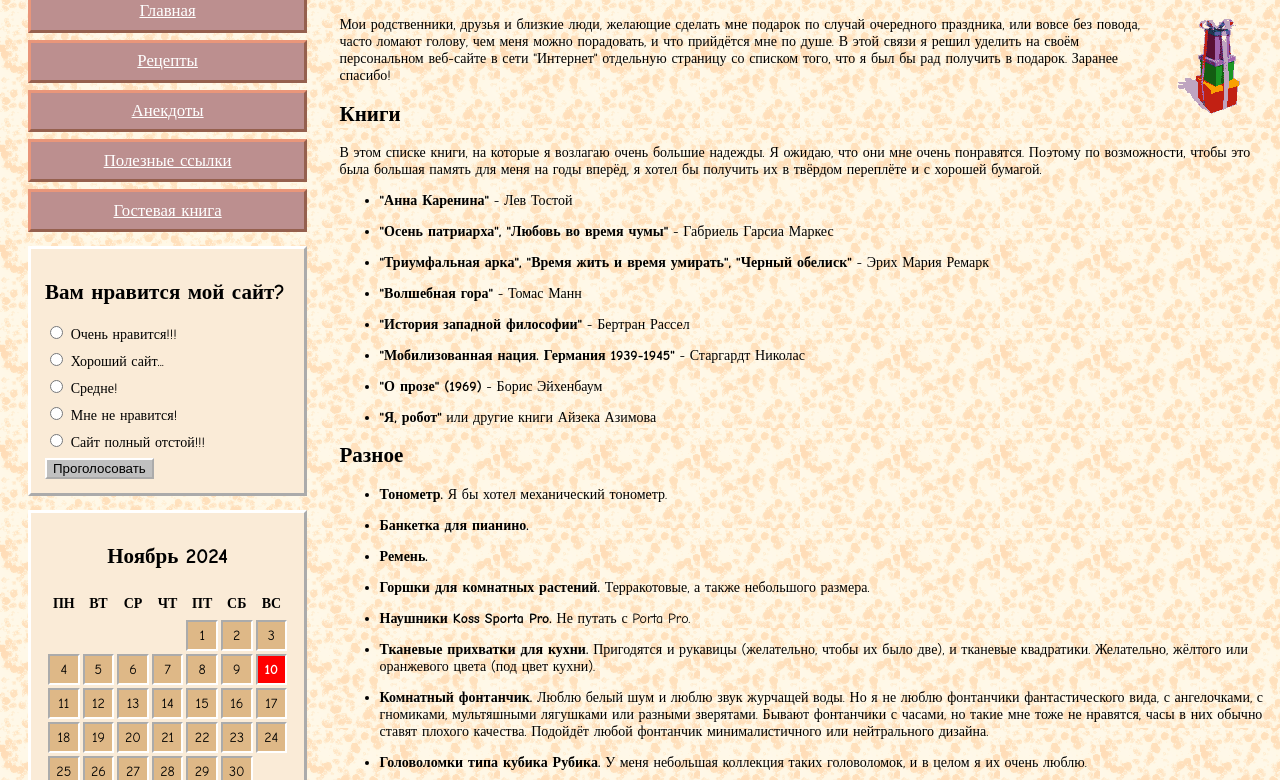
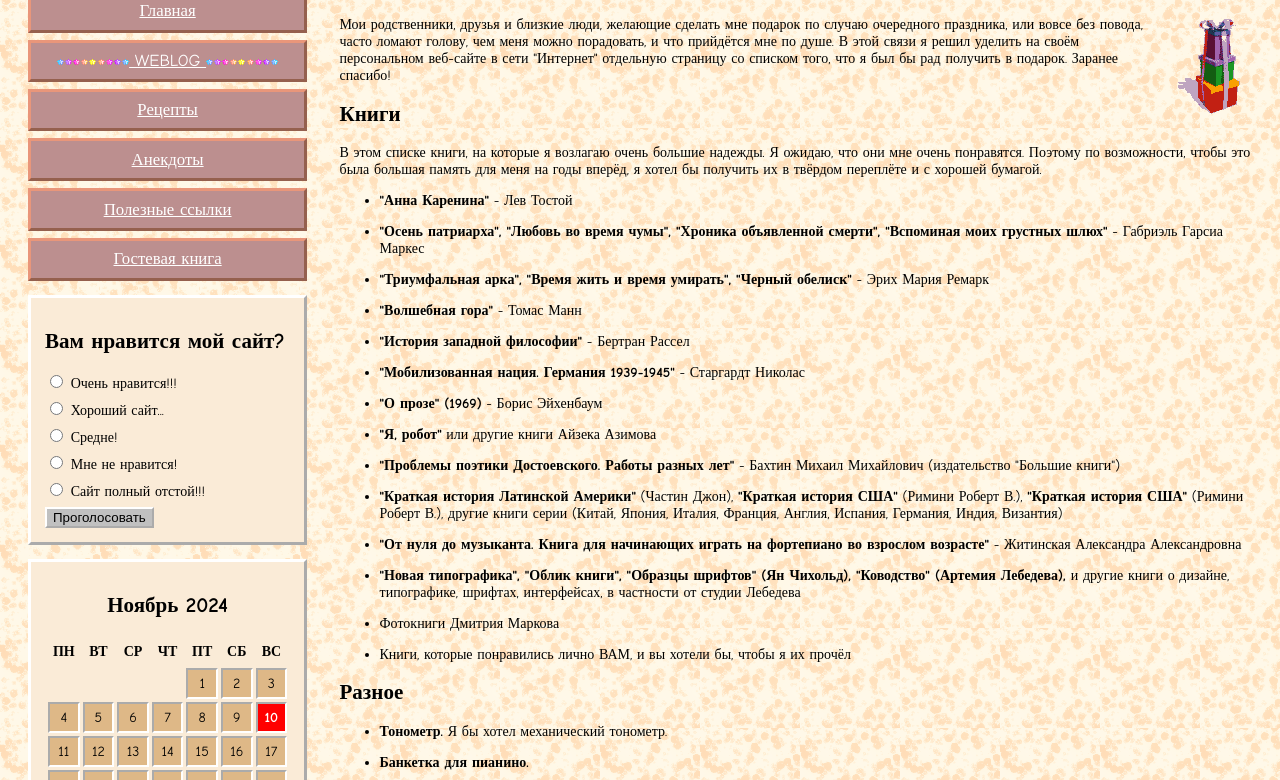
Before and after one commit to martynov/martynov.github.io, a website: page want.html in a window 1280 px wide. Shown: the part 172-952 px from the top of the page. Drawn offline with Linux system fonts and the light colour scheme.

Commit message:
improves

```diff
--- a/styles/style.css
+++ b/styles/style.css
@@ -334,7 +334,7 @@ fieldset + fieldset {
 }
 
 .post img {
-    width: 100%;
+    max-width: 100%;
 }
 
 .countdown-banner {
--- a/want.html
+++ b/want.html
@@ -8,6 +8,7 @@
         <script src="/js/marquee.js"></script>
         <script src="/js/calendar.js"></script>
         <script src="/js/vote.js"></script>
+        <script src="/js/countdown-banner.js"></script>
         <!-- Yandex.Metrika counter -->
         <script type="text/javascript" >
             (function(m,e,t,r,i,k,a){m[i]=m[i]||function(){(m[i].a=m[i].a||[]).push(arguments)};
@@ -62,13 +63,13 @@
                             <li>
                                 <a href="/">Главная</a>
                             </li>
-                            <!-- <li>
+                            <li>
                                 <a href="/weblog/">
                                     <img src="/img/gif/tarodux-in1.gif" valign="middle" />
                                     WEBLOG
                                     <img src="/img/gif/tarodux-in1.gif" valign="middle" />
                                 </a>
-                            </li> -->
+                            </li>
                             <li>
                                 <a href="/recipes.html">Рецепты</a>
                             </li>
@@ -140,18 +141,24 @@
                     <img class="wordart-image" src="/img/titles/want.gif" width="60%" />
                     <h1>Хочу в подарок</h1>
                     <img src="/img/gif/gift.gif" style="float: right" />
-                    <p>Мои родственники, друзья и близкие люди, желающие сделать мне подарок по случай очередного праздника, или вовсе без повода, часто ломают голову, чем меня можно порадовать, и что прийдётся мне по душе. В этой связи я решил уделить на своём персональном веб-сайте в сети "Интернет" отдельную страницу со списком того, что я был бы рад получить в подарок. Заранее спасибо!</p>
+                    <p>Мои родственники, друзья и близкие люди, желающие сделать мне подарок по случаю очередного праздника, или вовсе без повода, часто ломают голову, чем меня можно порадовать, и что прийдётся мне по душе. В этой связи я решил уделить на своём персональном веб-сайте в сети "Интернет" отдельную страницу со списком того, что я был бы рад получить в подарок. Заранее спасибо!</p>
                     <h2>Книги</h2>
                     <p>В этом списке книги, на которые я возлагаю очень большие надежды. Я ожидаю, что они мне очень понравятся. Поэтому по возможности, чтобы это была большая память для меня на годы вперёд, я хотел бы получить их в твёрдом переплёте и с хорошей бумагой.</p>
                     <ul>
                         <li><b>"Анна Каренина"</b> - Лев Тостой</li>
-                        <li><b>"Осень патриарха", "Любовь во время чумы"</b> - Габриель Гарсиа Маркес</li>
+                        <li><b>"Осень патриарха", "Любовь во время чумы", "Хроника объявленной смерти", "Вспоминая моих грустных шлюх"</b> - Габриэль Гарсиа Маркес</li>
                         <li><b>"Триумфальная арка", "Время жить и время умирать", "Черный обелиск"</b> - Эрих Мария Ремарк</li>
                         <li><b>"Волшебная гора"</b> - Томас Манн</li>
                         <li><b>"История западной философии"</b> - Бертран Рассел</li>
                         <li><b>"Мобилизованная нация. Германия 1939-1945"</b> - Старгардт Николас</li>
                         <li><b>"О прозе" (1969)</b> - Борис Эйхенбаум</li>
                         <li><b>"Я, робот"</b> или другие книги Айзека Азимова</li>
+                        <li><b>"Проблемы поэтики Достоевского. Работы разных лет"</b> - Бахтин Михаил Михайлович (издательство "Большие книги")</li>
+                        <li><b>"Краткая история Латинской Америки"</b> (Частин Джон), <b>"Краткая история США"</b> (Римини Роберт В.), <b>"Краткая история США"</b> (Римини Роберт В.), другие книги серии (Китай, Япония, Италия, Франция, Англия, Испания, Германия, Индия, Византия)</li>
+                        <li><b>"От нуля до музыканта. Книга для начинающих играть на фортепиано во взрослом возрасте"</b> - Житинская Александра Александровна</li>
+                        <li><b>"Новая типографика", "Облик книги", "Образцы шрифтов" (Ян Чихольд), "Ководство" (Артемия Лебедева), </b> и другие книги о дизайне, типографике, шрифтах, интерфейсах, в частности от студии Лебедева</li>
+                        <li>Фотокниги Дмитрия Маркова</li>
+                        <li>Книги, которые понравились лично ВАМ, и вы хотели бы, чтобы я их прочёл</li>
                     </ul>
                     <h2>Разное</h2>
                     <ul>
@@ -167,13 +174,14 @@
                         <li><b>Рюкзак.</b> Я ношу рюкзаки, и также как кружка, еще один рюкзак никогда не будет лишним. Предпочитаю обычные рюкзаки спортивных брендов. Отдельно люблю рюкзаки из натуральных тканей, но таких в продаже очень мало. Всякие хай-тек рюкзаки типа xd design, а также уродливые черные рюкзаки с шильдиком швейцарского флага и пятьюдесятью карманами - не люблю!</li>
                         <li><b>Лампа банкира.</b> Зелёная лампа со стеклянным плафоном.</li>
                         <li><b>Карты Таро или любые другие метафорические ассоциативные карты.</b></li>
+                        <li><b>Стеклянные пищевые контейнеры для еды.</b></li>
                     </ul>
-                    <!-- <h2>Винтаж</h2>
+                    <h2>Винтаж</h2>
                     <ul>
-                        <li><b>Винтажная техника.</b> Старые компьютеры, ноутбуки, влавиатуры <b>(IBM Model M)</b> и мыши, первые кнопочные мобильники, КПК.</li>
+                        <!-- <li><b>Винтажная техника.</b> Старые компьютеры, ноутбуки, влавиатуры <b>(IBM Model M)</b> и мыши, первые кнопочные мобильники, КПК.</li> -->
                         <li><b>Сатир.</b></li>
                         <li><b>Чугунный чёртик (Касли, СССР).</b></li>
-                    </ul> -->
+                    </ul>
                 </div>
             </div>
 
```
Also changed, not shown: guestbook.html (+3 -2 lines), index.html (+3 -3 lines), jokes.html (+3 -2 lines), links.html (+7 -2 lines), recipes.html (+2 -1 lines).
